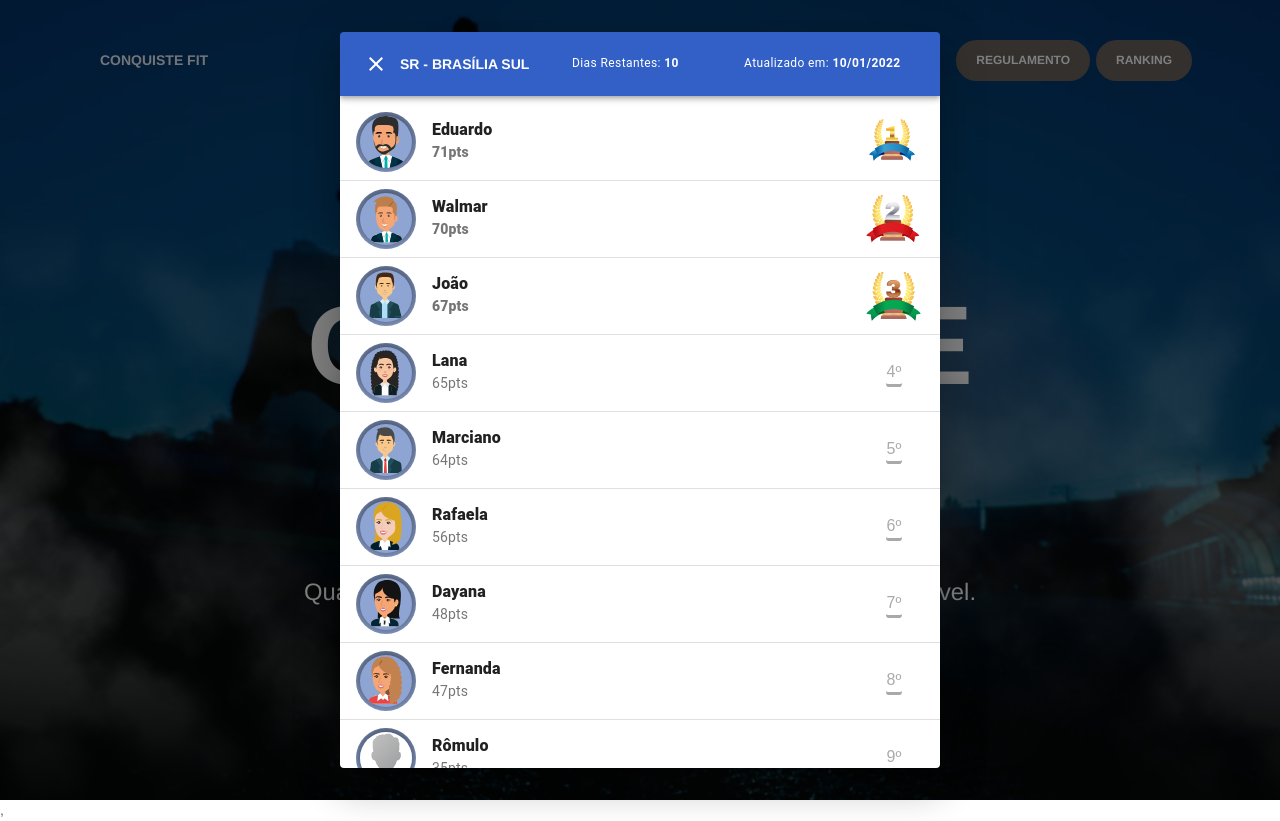
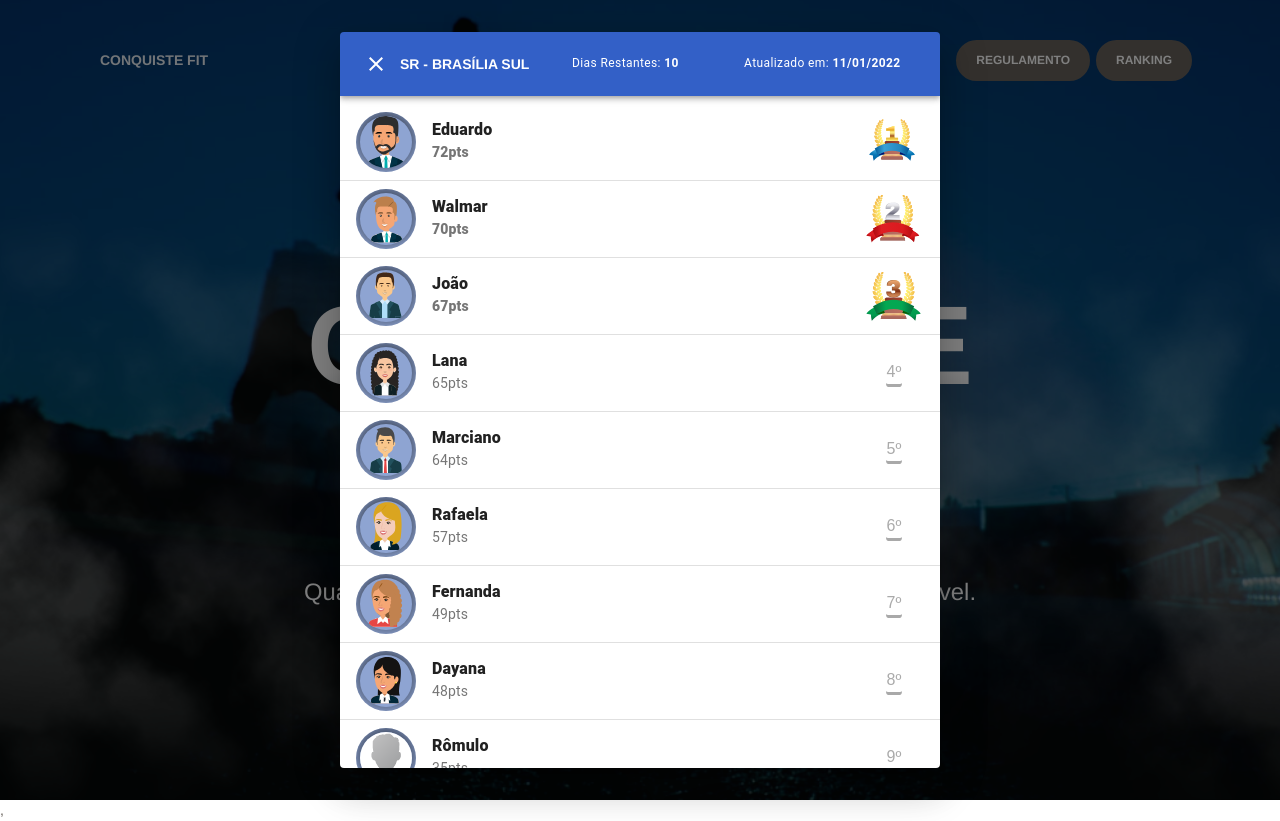
Before and after one commit to arthurfjadecastro/conquistefit, a React (Create React App) app: page /home in a window 1280 px wide. Both pictures are taken after a click on the button "RANKING". Built offline with nearby package versions, Linux system fonts and the light colour scheme.

Commit message:
Update points on rank at 11/01/2022

```diff
--- a/src/views/Ranking.jsx
+++ b/src/views/Ranking.jsx
@@ -121,13 +121,13 @@ export default function Ranking({ open, handleClose }) {
       name: "Rafaela",
       src: "/img/RAFAELA.svg",
       position: null,
-      pts: 56
+      pts: 57
     },
     {
       name: "Fernanda",
       src: "/img/FERNANDA.svg",
       position: null,
-      pts: 47
+      pts: 49
     },
     {
       name: "Kerson",
@@ -151,13 +151,13 @@ export default function Ranking({ open, handleClose }) {
       name: "Eduardo",
       src: "/img/Eduardo.svg",
       position: null,
-      pts: 71
+      pts: 72
     },
     {
       name: "Juliana",
       src: "/img/default-avatar.png",
       position: null,
-      pts: 25
+      pts: 26
     },
     {
       name: "Gilberto",
@@ -277,7 +277,7 @@ export default function Ranking({ open, handleClose }) {
               Dias Restantes:    <b> {diffDays}</b>
             </Typography>
             <Typography variant="caption" className={classes.title2}>
-              Atualizado em:    <b> {"10/01/2022"}</b>
+              Atualizado em:    <b> {"11/01/2022"}</b>
             </Typography>
           </Toolbar>
         </AppBar>
```
